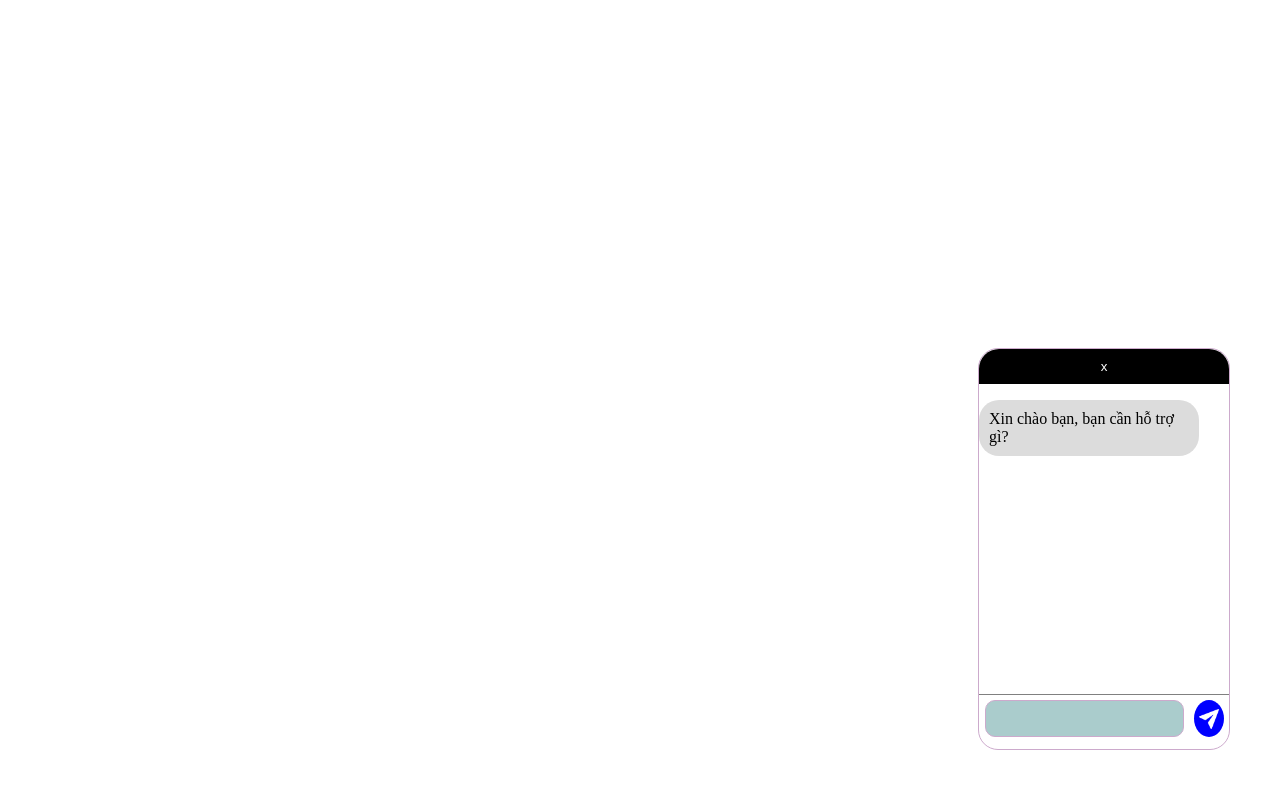
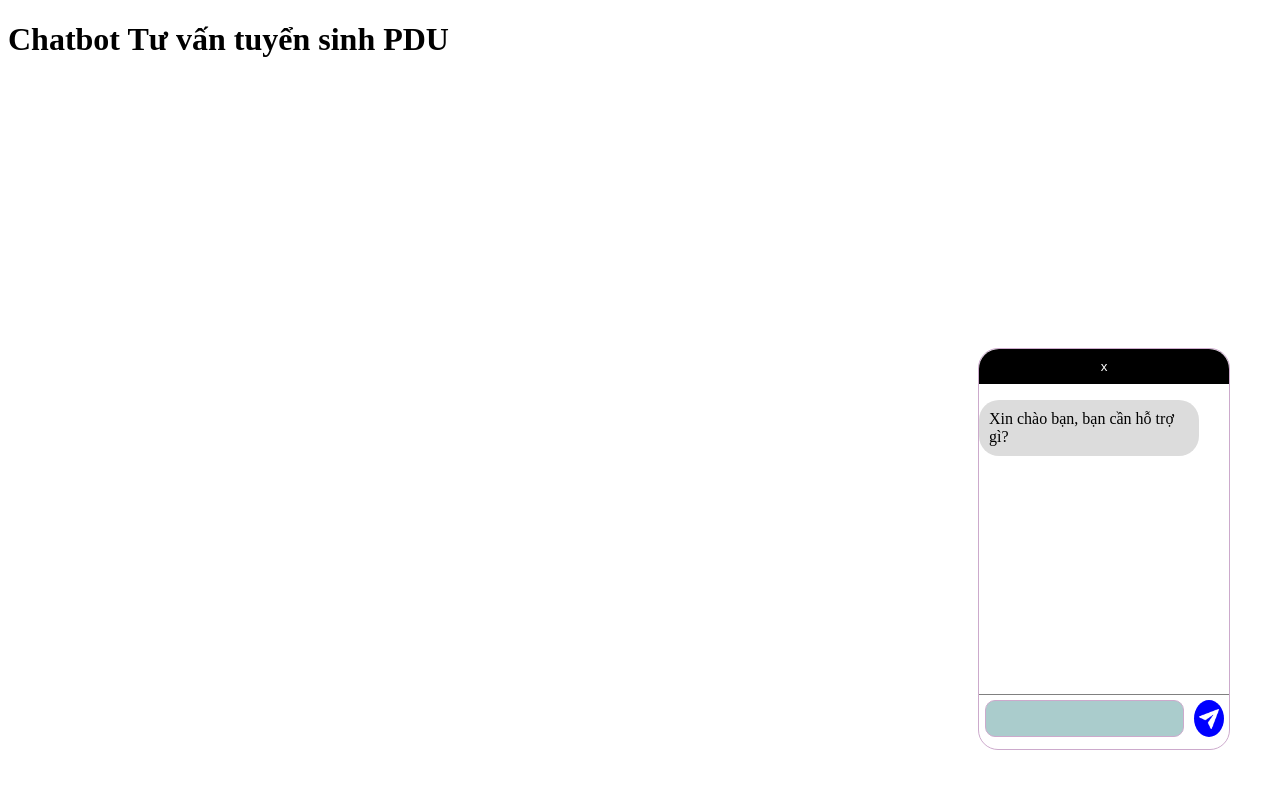
Before and after one commit to buicongthanhfunix/chatbotai, a plain HTML site: page index.html in a window 1280 px wide. Drawn offline with Linux system fonts and the light colour scheme.

Commit message:
Update index.html

```diff
--- a/index.html
+++ b/index.html
@@ -7,6 +7,7 @@
     <link rel="stylesheet" href="css/style.css" />
   </head>
   <body>
+    <h1>Chatbot Tư vấn tuyển sinh PDU</h1>
     <div class="chatwindow">
       <button class="close">x</button>
       <div class="chat">
```
